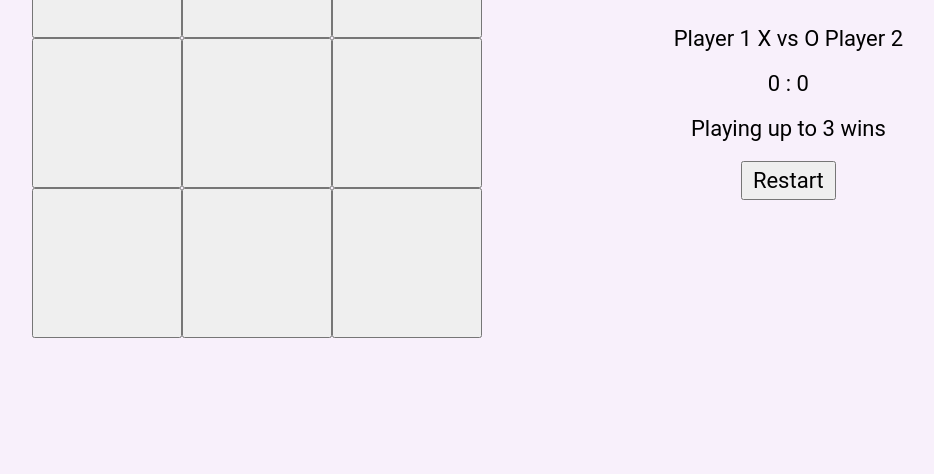
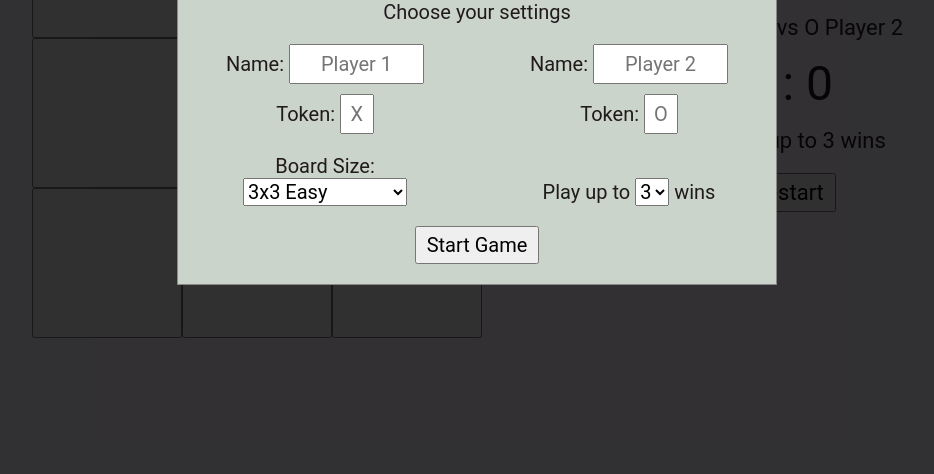
Before and after one commit to Barister/odin-tictactoe, a plain HTML site: page index.html in a window 1280 px wide. Shown: the part 326-800 px from the top of the page, without its empty margins (163-1097 px from the left). Drawn offline with Linux system fonts and the light colour scheme.

Commit message:
Popup CSS complited

```diff
--- a/css/style.scss
+++ b/css/style.scss
@@ -27,7 +27,7 @@
    font-weight: inherit;
  }
 
- button, input, textarea {
+ button, input, textarea, select {
    font-family: inherit;
    font-size: inherit;
    cursor: pointer;
@@ -70,6 +70,7 @@ $backgroundColor: #f8f0fb;
  body {
    font-size: 2.0rem;
    font-family: Roboto, sans-serif;
+   color: $textColor;
    &.scroll-lock {
       //overflow: hidden;
       user-select: none
@@ -107,27 +108,26 @@ $backgroundColor: #f8f0fb;
 
 .title {
   max-width: 100%;
-  //text-wrap: nowrap;
   white-space: wrap;
   font-size: clamp(2.8rem, 10vw - 2.0rem, 48px);
-  //text-transform: uppercase;
   line-height: 100%;
-  //font-family: Kanit, sans-serif;
   position: relative;
 }
 
 .subtitle {
   position: relative;
   display: inline-block;
-     //padding: 2.0rem 0px 1.0rem 0px;
   p {
    letter-spacing: 1.12px;
   }
-
 }
 
 .btn {
    padding: 5px 10px;
+}
+
+input, textarea {
+   font-size: 2.0rem;
 }
 
 
@@ -142,25 +142,22 @@ $backgroundColor: #f8f0fb;
   height: 100%;
   overflow: auto;
   background-color: rgba(0, 0, 0, 0.8);
-  display: none;
+  display: flex;
   align-items: center;
   justify-content: center;
-}
-
-.modal-content {
-  background-color: #fefefe;
+  &__content {
+   background-color: $secondaryColor;
    margin: 5% auto;
    padding: 20px;
    border: 1px solid #888;
    width: 80%;
    min-height: 50%;
    max-width: 600px;
+   //text-align: center;
+  }
+  &__title, &__subtitle {
+   margin-bottom: 20px;
    text-align: center;
-  &__title {
-   margin-bottom: 20px;
-  }
-  &__subtitle {
-   margin-bottom: 20px;
   }
   &__form {
       display: flex;
@@ -168,6 +165,7 @@ $backgroundColor: #f8f0fb;
       row-gap: 20px;
       input {
          width: auto;
+         padding: 3px 5px;
       }
       button {
          width: max-content;
@@ -178,33 +176,35 @@ $backgroundColor: #f8f0fb;
       display: flex;
       justify-content: space-around;
       flex-wrap: wrap;
-   column-gap: 5px;
+      column-gap: 50px;
+      row-gap: 10px;
+      text-align: center;
    }
    &__settings {
-   align-items: center;
+      align-items: end;
+
    }
-  &__block {
-   flex: 0 1 45%;
+   &__player-block, &__settings-block {
+      flex: 1 0 45%;
       input {
          width: 100%;
+         max-width: 200px;
       }
       input:not(:last-child) {
          margin-bottom: 10px;
+         min-width: 135px;
+      }
+      input:last-of-type {
+         width: 3ch;
+         height: 4rem;
+         text-align: center;
+      }
+      label:last-of-type {
+         text-wrap: nowrap;
       }
    }
 }
 
-.modal-content__form {
-
-}
-
-.modal-content__players, {
-
-}
-
-.modal-content__block {
-
-}
 
 // main screen
 .page {
@@ -221,13 +221,9 @@ $backgroundColor: #f8f0fb;
       flex: 1;
       justify-content: center;
       max-width: 450px;
-      //width: 80%;
-      //align-items: ;
       aspect-ratio: 1;
    }
 }
-
-
 
 .board__row {
    min-height: fit-content;
@@ -288,6 +284,5 @@ $backgroundColor: #f8f0fb;
 
    &__button {
       width: fit-content;
-
    }
 }
--- a/index.html
+++ b/index.html
@@ -12,28 +12,28 @@
 
    <div class="wrapper">
       <div class="modal" id="welcome-modal">
-         <div class="modal-content">
+         <div class="modal__content">
             <h2 class="modal__title title ">Welcome to<br>Tic-Tac-Toe Game</h2>
             <p class="modal__subtitle">Choose your settings</p>
-            <form class="modal-content__form" id="settings-form">
-               <div class="modal-content__players">
-                  <div class="modal-content__block">
-                     <p>Player 1</p>
+            <form class="modal__form" id="settings-form">
+               <div class="modal__players">
+                  <div class="modal__player-block">
                      <label for="player1-input-name">Name:</label>
-                     <input type="text" id="player1-input-name" name="player1-input-name" value="Player 1">
-                     <label for="player1-input-marker">Token:</label>
-                     <input type="select" id="player1-input-marker" name="player1-input-marker" value="X">
+                     <input type="text" id="player1-input-name" name="player1-input-name" placeholder="Player 1">
+                     <label for="player1-input-marker">Token:
+                        <input type="text" id="player1-input-marker" name="player1-input-marker" max='1'
+                           placeholder="X"></label>
                   </div>
-                  <div class="modal-content__block">
-                     <p>Player 2</p>
+                  <div class="modal__player-block">
                      <label for="player2-input-name">Name:</label>
-                     <input type="text" id="player2-input-name" name="player2-input-name" value="Player 2">
-                     <label for="player2-input-marker">Token:</label>
-                     <input type="select" id="player2-input-marker" name="player2-input-marker" value="O">
+                     <input type="text" id="player2-input-name" name="player2-input-name" placeholder="Player 2">
+                     <label for="player2-input-marker">Token:
+                        <input type="text" id="player2-input-marker" name="player2-input-marker" max='1'
+                           placeholder="O"></label>
                   </div>
                </div>
-               <div class="modal-content__settings">
-                  <label class="modal-content__block" for="board-size">Board Size:
+               <div class="modal__settings">
+                  <label class="modal__settings-block" for="board-size">Board Size:
                      <select id="board-size" name="board-size">
                         <option value="3">3x3 Easy</option>
                         <option value="4">4x4 Fun</option>
@@ -41,7 +41,7 @@
                         <option value="15">15x15 Hardcore</option>
                      </select>
                   </label>
-                  <label class="modal-content__block" for="time-input-wins">Play up to
+                  <label class="modal__settings-block" for="time-input-wins">Play up to
                      <select name="time-input-wins" id="time-input-wins">
                         <option value="1">1</option>
                         <option value="2">2</option>
@@ -78,7 +78,7 @@
                   <span class="aside-page__player" id="player2-marker">O</span>
                   <span class="aside-page__player" id="player2-name">Player 2</span>
                </div>
-               <div class="aside-page__results">
+               <div class="aside-page__results title">
                   <span class="aside-page__result">0</span>
                   <span>:</span>
                   <span class="aside-page__result">0</span>
```
Also changed, not shown: css/style.css. Lines whose indentation alone changed are shown as unchanged.
